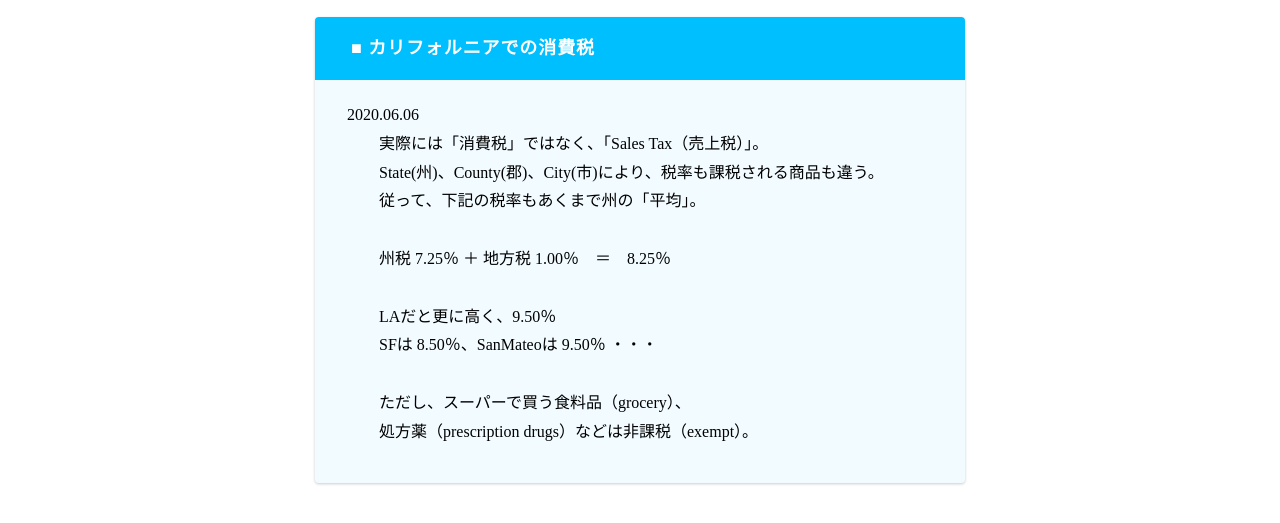
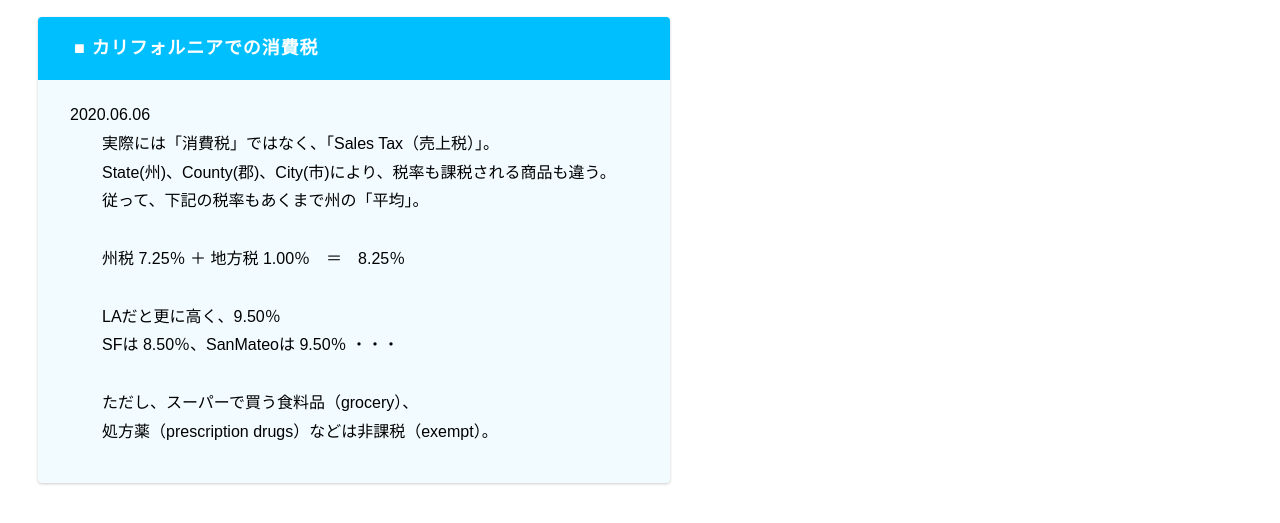
Before and after one commit to ko-yoshida0709/memo, a plain HTML site: page index.html in a window 1280 px wide. Shown: the part 67-590 px from the top of the page. Drawn offline with Linux system fonts and the light colour scheme.

Commit message:
Update stylesheet.css

```diff
--- a/stylesheet.css
+++ b/stylesheet.css
@@ -1,6 +1,9 @@
 /************************************
 ** アイコンつきリスト
 ************************************/
+html {
+  font-family: "Avenir Next", "Hiragino Kaku Gothic ProN W3", sans-serif;
+}
 /* ボックス全体 */
 header h1 {
   text-align: center;
@@ -15,7 +18,11 @@ header h1 {
   max-width:650px; /* 横幅 */
   padding: 0; /* 余白 */
   box-shadow: 0 1px 3px rgba(0, 0, 0, .2); /* 影 */
+  float: left;
+  width: 50%;
+  margin-left: 30px;
 }
+
 /* ボックスタイトル */
 .iconbox .box-title {
   font-size: 18px; /* 文字サイズ */
```
